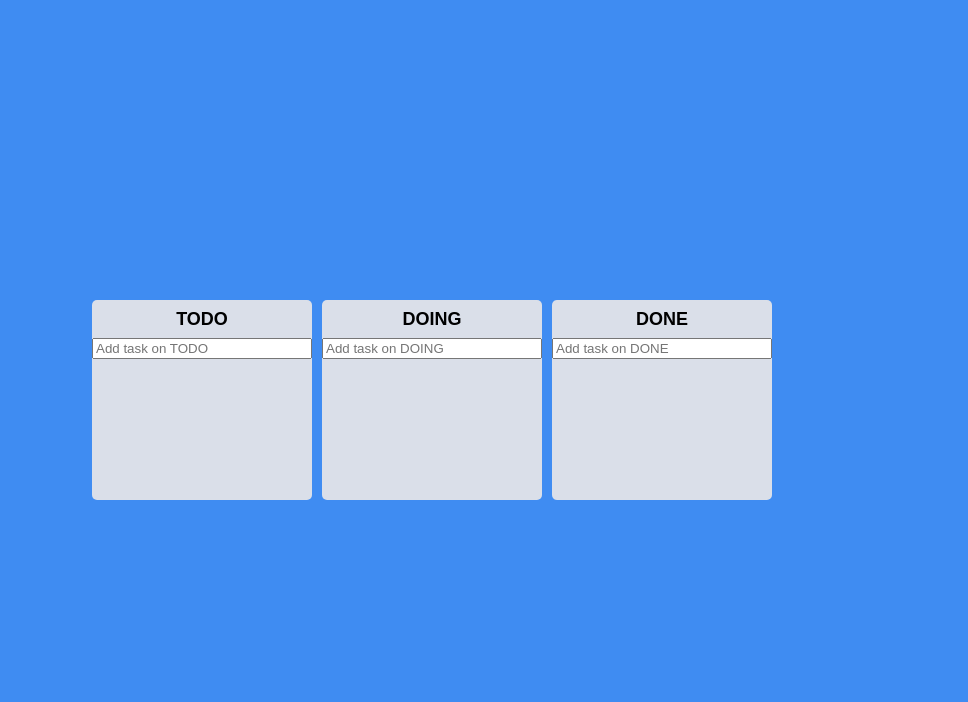
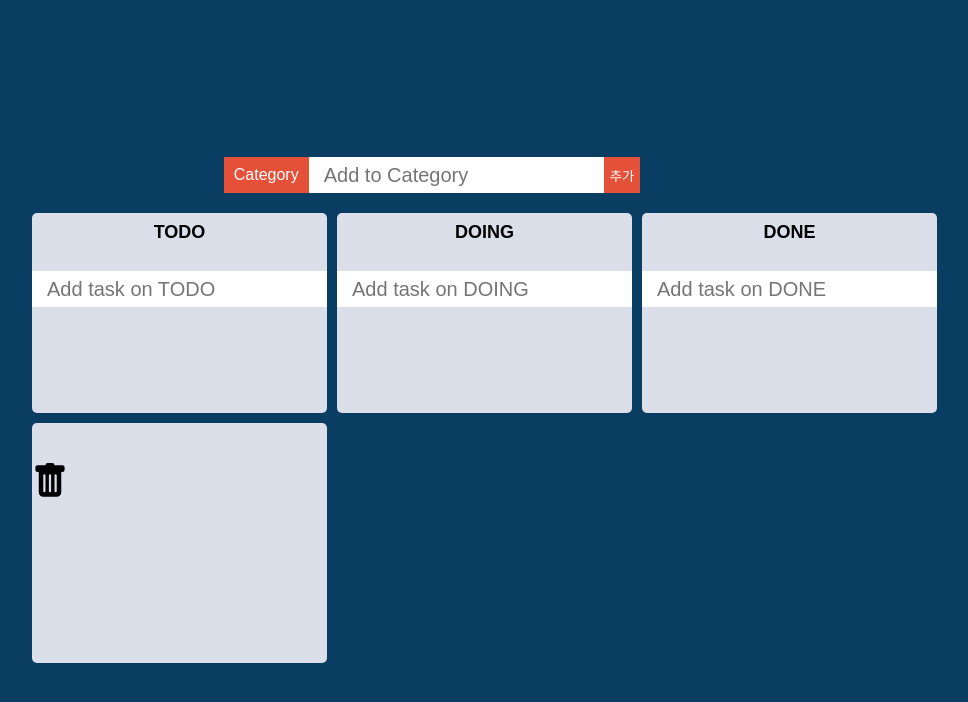
Before and after one commit to myhappyman/cross-board, a React (Create React App) app: page / in a window 1280 px wide. Shown: the top 702 px of the page, without its empty margins (208-1176 px from the left). Built offline with nearby package versions, Linux system fonts and the light colour scheme.

Commit message:
dnd 보드 챌린지 진행중 input 및 css수정  할일 내용들 지우기 기능 추가  할일 하는중 이외에도 카테고리 추가기능 처리

```diff
--- a/package.json
+++ b/package.json
@@ -14,6 +14,7 @@
     "react-beautiful-dnd": "^13.1.1",
     "react-dom": "^18.2.0",
     "react-hook-form": "^7.39.1",
+    "react-icons": "^4.6.0",
     "react-scripts": "5.0.1",
     "recoil": "^0.7.6",
     "styled-components": "^5.3.6",
--- a/src/App.tsx
+++ b/src/App.tsx
@@ -1,17 +1,19 @@
-import { DragDropContext, Draggable, Droppable, DropResult } from "react-beautiful-dnd";
+import { DragDropContext, Droppable, DropResult } from "react-beautiful-dnd";
 import { useRecoilState } from "recoil";
 import styled from "styled-components";
 import { toDoState } from "./atoms";
 import Board from "./components/Board";
-import DraggableCard from "./components/DraggableCard";
+import { BsFillTrashFill } from "react-icons/bs";
+import CategoryForm from "./components/CategoryForm";
 
 const Wrapper = styled.div`
   display: flex;
-  max-width: 680px;
+  max-width: 800px;
   width: 100%;
   margin: 0 auto;
   justify-content: center;
   align-items: center;
+  flex-direction: column;
   height: 100vh;
 `;
 
@@ -22,18 +24,58 @@ const Boards = styled.div`
   gap: 10px;
 `;
 
+interface IArea{
+  isDraggingOver: boolean;
+  draggingFromThisWith: boolean;
+}
+
+const BoardWrapper = styled.div`
+  background-color: ${props => props.theme.boardColor};
+  padding-top: 10px;
+  border-radius: 5px;
+  min-height: 200px;
+  display: flex;
+  flex-direction: column;
+`;
+
+const Trash = styled.div<IArea>`
+  margin-top: 30px;
+  position: relative;
+  min-width: 36px;
+  min-height: 200px;
+  background-color: ${props => props.isDraggingOver
+                            ? "#dfe6e9"
+                            : props.draggingFromThisWith ? "#b2bec3" : "transparent"};
+  .icon{
+    position: absolute;
+  }
+`;
+
 function App() {
   const [toDos, setToDos] = useRecoilState(toDoState);
+
   /**
    * 해당 함수는 드래그가 끝났을 때 실행된느 함수
    */
   const onDragEnd = (info: DropResult) => {
     console.log(info);
-    const {destination, draggableId, source} = info;
+    const {destination, source} = info;
     if(!destination) return; //가끔 destination이 undefined이거나 없는경우가 있어서 처리함.
 
-    //same board
-    if(destination?.droppableId === source.droppableId){
+    //휴지통으로 옮긴 경우(삭제)
+    if(destination?.droppableId === "trash"){
+      setToDos((allBoards) => {
+        const sourceBoard = [...allBoards[source.droppableId]];
+        console.log(sourceBoard);
+        sourceBoard.splice(source.index, 1);
+        return {
+          ...allBoards,
+          [source.droppableId]: sourceBoard
+        }
+      });
+
+    //같은 보드로 옮긴 경우
+    }else if(destination?.droppableId === source.droppableId){
       // 1.수정이 일어난 보드의 데이터만 복사한다.
       setToDos((allBoards) => {
         const boardCopy = [...allBoards[source.droppableId]];
@@ -49,7 +91,7 @@ function App() {
         };
       });
 
-    //other board
+    //다른 보드로 옮긴 경우
     }else if(destination?.droppableId !== source.droppableId){
       setToDos((allBoards) => {
         const sourceBoard = [...allBoards[source.droppableId]];
@@ -65,23 +107,34 @@ function App() {
           [destination.droppableId]: destinationBoard
         }
       });
-
     }
-
   }
 
   return (
     <Wrapper>
+      <CategoryForm />
       <DragDropContext onDragEnd={onDragEnd}>
         <Boards>
           {
             Object.keys(toDos).map(boardId => <Board key={boardId} toDos={toDos[boardId]} boardId={boardId} />)
           }
+          <BoardWrapper >
+              <Droppable droppableId="trash">
+                  {(magic, snapshot) => (
+                      <Trash
+                        isDraggingOver={snapshot.isDraggingOver}
+                        draggingFromThisWith={Boolean(snapshot.draggingFromThisWith)}
+                        ref={magic.innerRef}
+                        {...magic.droppableProps}
+                      >
+                        <BsFillTrashFill className="icon" size="36" color="#000" />
+                      </Trash>
+                  )}
+              </Droppable>
+          </BoardWrapper>
         </Boards>
       </DragDropContext>
     </Wrapper>
-
-
   );
 }
 
--- a/src/atoms.ts
+++ b/src/atoms.ts
@@ -11,11 +11,40 @@ interface IToDoState{
     [key:string]: ITodo[];
 }
 
+const localStorageEffect = (key: string) => ({ setSelf, onSet }: any) => {
+    const savedValue = localStorage.getItem(key);
+    console.log("localStorageEffect");
+    console.log(savedValue);
+    if (savedValue !== null) {
+        setSelf(JSON.parse(savedValue));
+    }
+
+    onSet((newValue: any, _: any, isReset: boolean) => {
+        isReset ? localStorage.removeItem(key)
+        : localStorage.setItem(key, JSON.stringify(newValue));
+    });
+};
+
+const sessionStorageEffect = (key: string) => ({ setSelf, onSet }: any) => {
+    const savedValue = sessionStorage.getItem(key);
+    console.log("sessionStorageEffect");
+    console.log(savedValue);
+    if (savedValue !== null) {
+        setSelf(JSON.parse(savedValue));
+    }
+    onSet((newValue: any, _: any, isReset: any) => {
+        const confirm = newValue.length === 0;
+        confirm ? sessionStorage.removeItem(key)
+        : sessionStorage.setItem(key, JSON.stringify(newValue));
+    });
+};
+
 export const toDoState = atom<IToDoState>({
     key: "toDo",
     default: {
         TODO: [],
         DOING: [],
         DONE: [],
-    }
+    },
+    // effects: [localStorageEffect("toDo"), sessionStorageEffect("toDo")],
 });
--- /dev/null
+++ b/src/components/BasicTag.tsx
@@ -0,0 +1,36 @@
+import styled from "styled-components";
+
+export const Form = styled.form`
+    display: flex;
+    margin: 20px 0;
+`;
+
+export const Label = styled.label`
+    padding: 10px;
+    background-color: ${props => props.theme.buttonColor};
+    color: ${props => props.theme.buttonTextColor};
+`;
+
+export const Input = styled.input`
+    border: none;
+    outline: none;
+    min-height: 36px;
+    font-size: 20px;
+    line-height: 36px;
+    padding: 0 15px;
+    margin: 0 auto;
+`;
+
+export const Button = styled.button`
+    border: none;
+    outline: none;
+    background-color: ${props => props.theme.buttonColor};
+    color: ${props => props.theme.buttonTextColor};
+`;
+
+export const MiniTitle = styled.h2`
+    text-align: center;
+    font-size: 18px;
+    font-weight: 700;
+    margin-bottom: 10px;
+`;
--- a/src/components/Board.tsx
+++ b/src/components/Board.tsx
@@ -1,9 +1,24 @@
 import { Droppable } from "react-beautiful-dnd";
 import { useForm } from "react-hook-form";
-import { useRecoilState, useSetRecoilState } from "recoil";
+import { useSetRecoilState } from "recoil";
 import styled from "styled-components";
 import { ITodo, toDoState } from "../atoms";
+import { Form, Input, MiniTitle } from "./BasicTag";
 import DraggableCard from "./DraggableCard";
+
+interface IArea{
+    isDraggingOver: boolean;
+    draggingFromThisWith: boolean;
+}
+
+interface IBoardProps {
+    toDos: ITodo[],
+    boardId: string;
+}
+
+interface IForm{
+    toDo: string;
+}
 
 const Wrapper = styled.div`
   background-color: ${props => props.theme.boardColor};
@@ -14,18 +29,6 @@ const Wrapper = styled.div`
   flex-direction: column;
 `;
 
-const Title = styled.h2`
-    text-align: center;
-    font-weight: 600;
-    margin-bottom: 10px;
-    font-size: 18px;
-`;
-
-interface IArea{
-    isDraggingOver: boolean;
-    draggingFromThisWith: boolean;
-}
-
 const Area = styled.div<IArea>`
     background-color: ${props => props.isDraggingOver
                             ? "#dfe6e9"
@@ -34,22 +37,6 @@ const Area = styled.div<IArea>`
     transition: background-color .3 ease-in-out;
     padding: 20px;
 `;
-
-interface IBoardProps {
-    toDos: ITodo[],
-    boardId: string;
-}
-
-const Form = styled.form`
-    width: 100%;
-    input{
-        width: 100%;
-    }
-`;
-
-interface IForm{
-    toDo: string;
-}
 
 function Board({toDos, boardId}:IBoardProps){
     const {register, setValue, handleSubmit} = useForm<IForm>();
@@ -70,12 +57,14 @@ function Board({toDos, boardId}:IBoardProps){
 
     return (
         <Wrapper >
-            <Title>{boardId}</Title>
+            <MiniTitle>{boardId}</MiniTitle>
             <Form onSubmit={handleSubmit(onValid)}>
-                <input
+                <Input
                     {...register("toDo",
                     {required: true})}
-                type="text" placeholder={`Add task on ${boardId}`} />
+                    type="text"
+                    placeholder={`Add task on ${boardId}`}
+                />
             </Form>
             <Droppable droppableId={boardId}>
             {(magic, snapshot) => (
@@ -94,7 +83,6 @@ function Board({toDos, boardId}:IBoardProps){
                     }
                     {magic.placeholder}
                 </Area>
-
             )}
             </Droppable>
         </Wrapper>
--- /dev/null
+++ b/src/components/CategoryForm.tsx
@@ -0,0 +1,40 @@
+import { useForm } from "react-hook-form";
+import { useSetRecoilState } from "recoil";
+import { toDoState } from "../atoms";
+import { Button, Form, Input, Label } from "./BasicTag";
+
+interface IForm{
+    category: string;
+}
+
+function CategoryForm(){
+    const setToDos = useSetRecoilState(toDoState);
+    const {register, handleSubmit, setValue} = useForm<IForm>();
+
+    const onValid = ({category}:IForm) => {
+        if(window.confirm(`'${category}'를 정말 추가하시겠습니까?`)){
+            setToDos(prev => {
+              return {
+                ...prev,
+                [category]: []
+              }
+            });
+            setValue("category", "");
+        }
+    }
+
+    return (
+        <Form onSubmit={handleSubmit(onValid)}>
+            <Label htmlFor="category_text">Category </Label>
+            <Input
+                {...register("category",
+                {required: true})}
+                id="category_text"
+                placeholder="Add to Category"
+            />
+            <Button>추가</Button>
+        </Form>
+    );
+}
+
+export default CategoryForm;
--- a/src/styed.d.ts
+++ b/src/styed.d.ts
@@ -7,5 +7,7 @@ declare module 'styled-components' {
     bgColor: string;
     boardColor: string;
     cardColor: string;
+    buttonColor: string;
+    buttonTextColor: string;
   }
 }
--- a/src/theme.ts
+++ b/src/theme.ts
@@ -1,7 +1,9 @@
 import { DefaultTheme } from "styled-components";
 
 export const darkTheme:DefaultTheme = {
-    bgColor: "#3F8CF2",
+    bgColor: "#0a3d62",
     boardColor: "#DADFE9",
     cardColor: "white",
+    buttonColor: "#e55039",
+    buttonTextColor: "#fff",
 }
```
Also changed, not shown: 1 other file (tests, documents, lock files or other folders).
